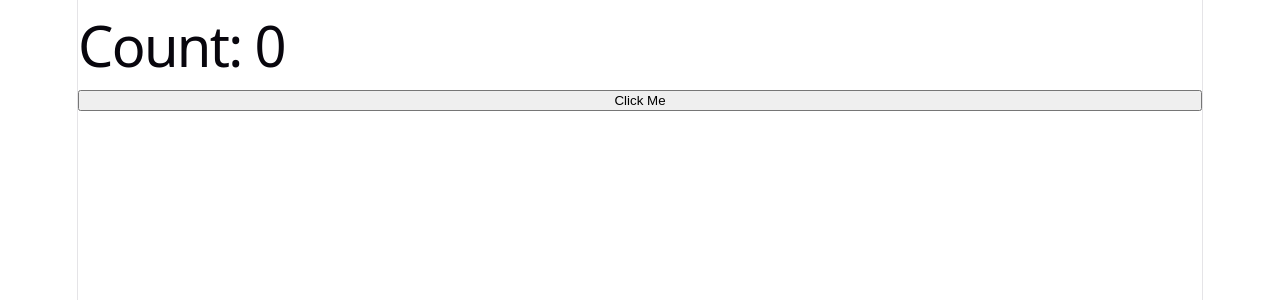
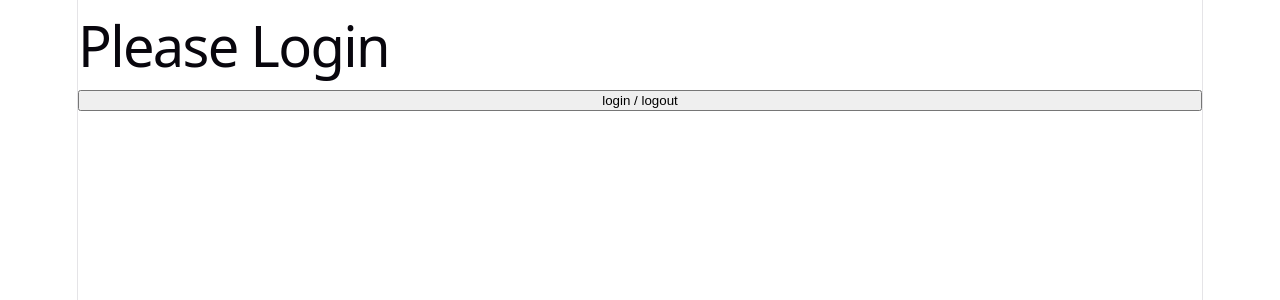
Before and after one commit to ritikpal5437/React, a React (Vite) app in the folder my-app/: page / in a window 1280 px wide. Shown: the top 300 px of the page. Built offline with nearby package versions, Linux system fonts and the light colour scheme.

Commit message:
refactor: simplify App component by removing unused code and implementing login functionality

```diff
--- a/my-app/src/App.jsx
+++ b/my-app/src/App.jsx
@@ -1,40 +1,21 @@
-// import {useRef} from 'react';
-
-
-// function app() {
-//   const countRef=useRef(0);
-
-//   function handleClick() {
-//     countRef.current++;
-//     console.log(countRef.current);
-//   }
-
-//   return(
-//     <>
-//     <h1>useRef Practise</h1>
-//     <button onClick={handleClick}>click me</button>
-//     </>
-//   );
-// }
-// export default app;
 import { useState } from "react";
 
 function App() {
-  const [count, setCount] = useState(0);
-
-  function handleClick() {
-    setCount(count + 1);
-  }
-
-  return (
+  const[isloggedIn,setIsLoggedIn]=useState(false);
+  return(
     <>
-      <h1>Count: {count}</h1>
-
-      <button onClick={handleClick}>
-        Click Me
+    {
+      isloggedIn?(
+        <h1>Welcome Ritik</h1>
+      ) : (
+        <h1>Please Login</h1>
+      )
+    }
+    <button onClick={()=> setIsLoggedIn(!isloggedIn)}>
+      login / logout
       </button>
     </>
   );
+
 }
-
 export default App;
```
Also changed, not shown: 1 other file (tests, documents, lock files or other folders).
